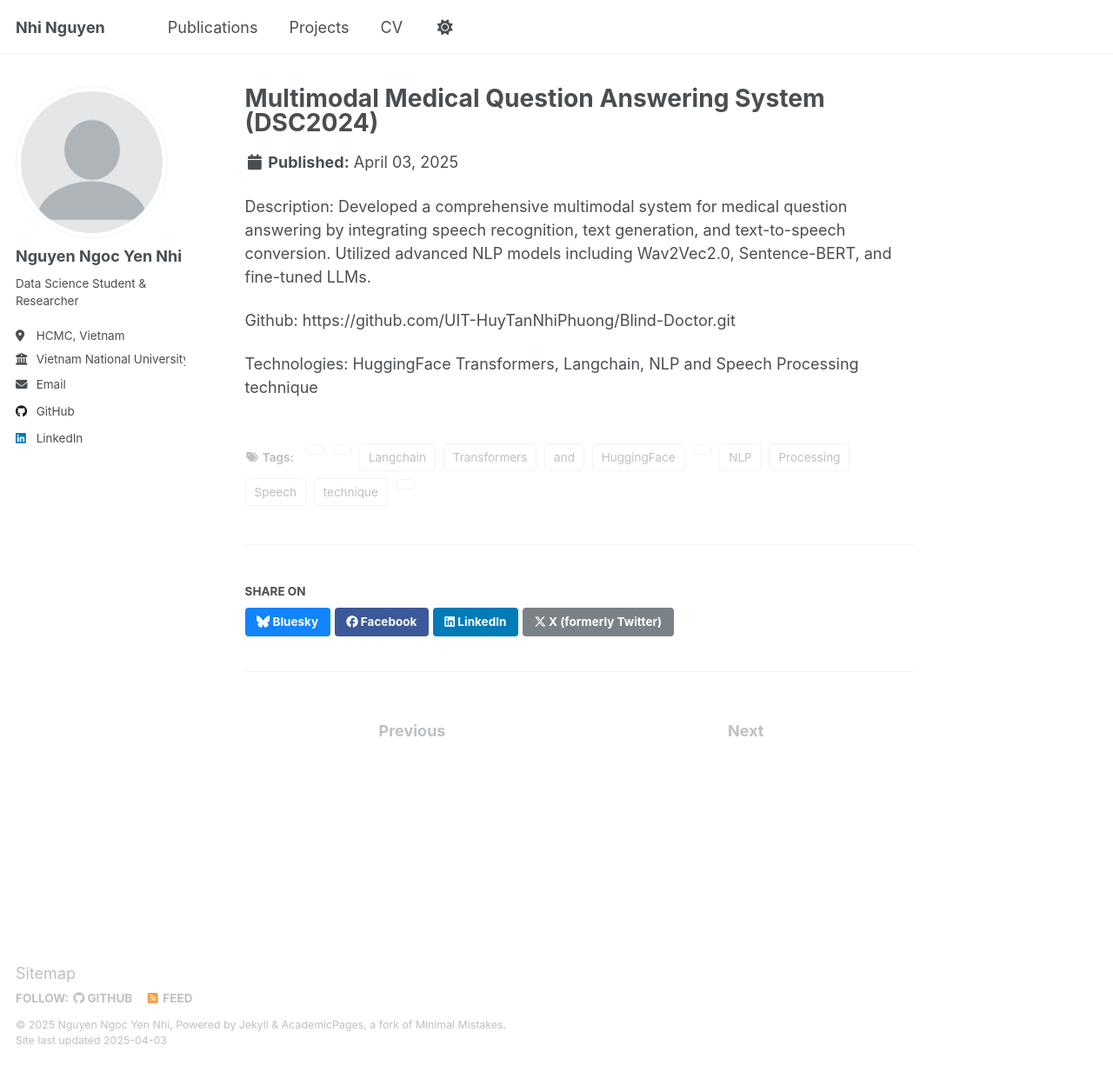
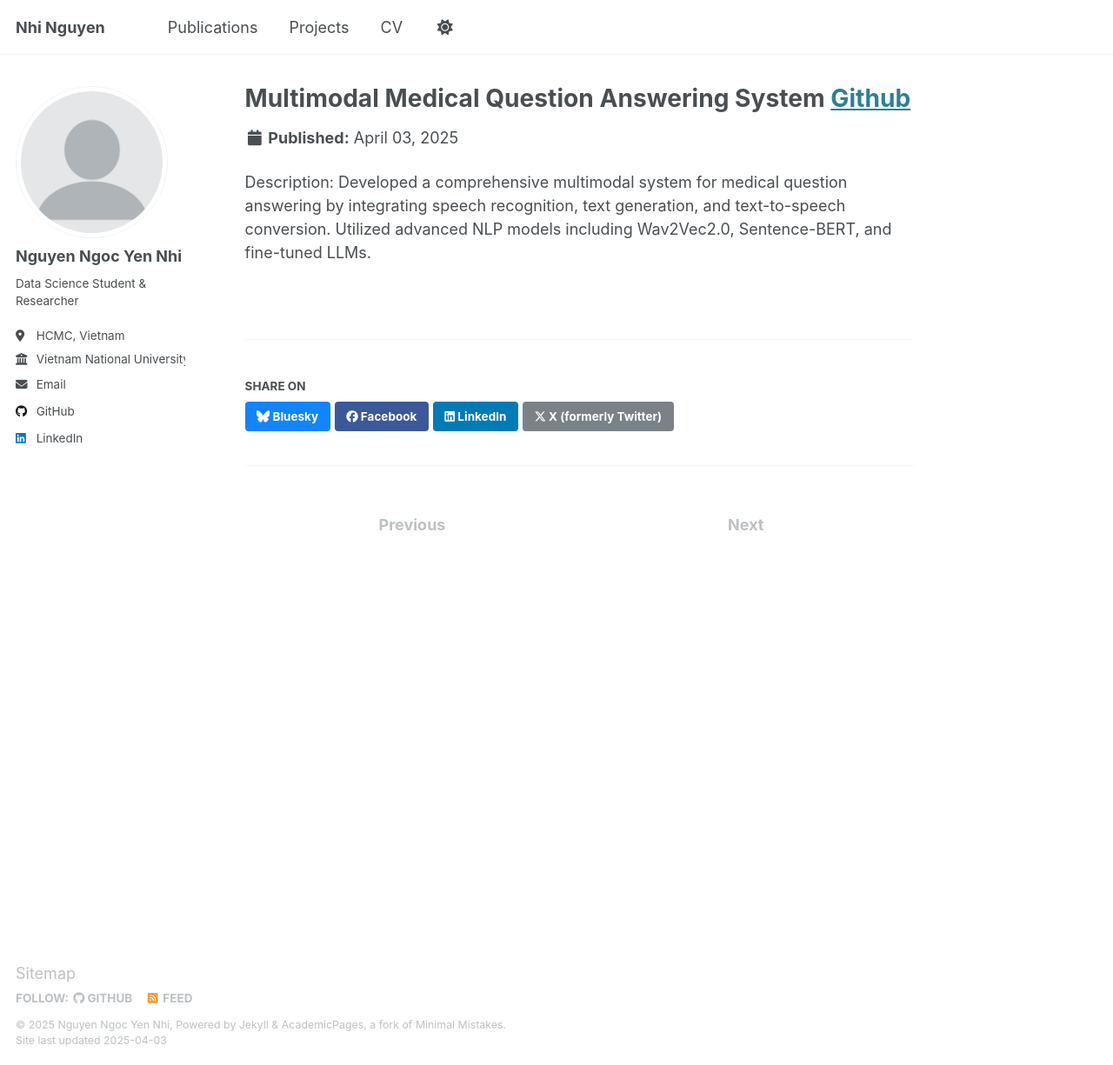
Before and after one commit to dalietnguyen342/dalietnguyen342.github.io, a Jekyll site: the page built from _portfolio/portfolio-1.md, in a window 1280 px wide and 1225 px high. Shown: the whole window at 87% size. Built offline with Jekyll 4.4.1, drawn with Linux system fonts in a browser that asks for light colours.

Commit message:
Update portfolio-1.md

```diff
--- a/_portfolio/portfolio-1.md
+++ b/_portfolio/portfolio-1.md
@@ -1,13 +1,8 @@
 ---
-title: "Multimodal Medical Question Answering System (DSC2024)"
+title: "Multimodal Medical Question Answering System [Github](https://github.com/UIT-HuyTanNhiPhuong/Blind-Doctor.git)"
 collection: portfolio
 excerpt: "Developed a comprehensive multimodal system integrating speech recognition, text generation, and text-to-speech conversion for medical question answering using advanced NLP models."
-tags: "HuggingFace Transformers, Langchain, NLP and Speech Processing technique"
-github: "https://github.com/UIT-HuyTanNhiPhuong/Blind-Doctor.git"
+excerpt: "HuggingFace Transformers, Langchain, NLP and Speech Processing technique"
 ---
 
 Description: Developed a comprehensive multimodal system for medical question answering by integrating speech recognition, text generation, and text-to-speech conversion. Utilized advanced NLP models including Wav2Vec2.0, Sentence-BERT, and fine-tuned LLMs.
-
-Github: https://github.com/UIT-HuyTanNhiPhuong/Blind-Doctor.git
-
-Technologies: HuggingFace Transformers, Langchain, NLP and Speech Processing technique
```
